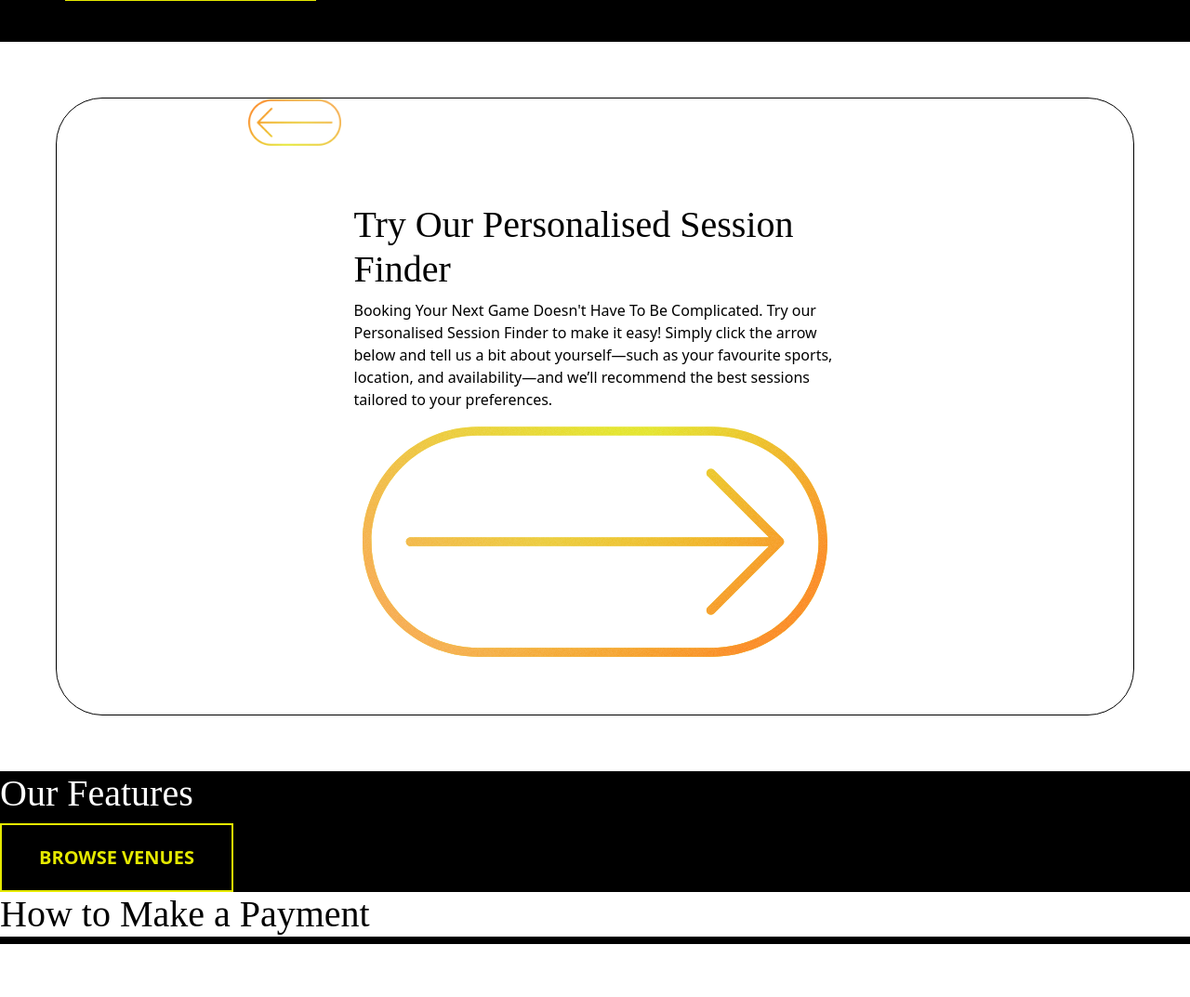
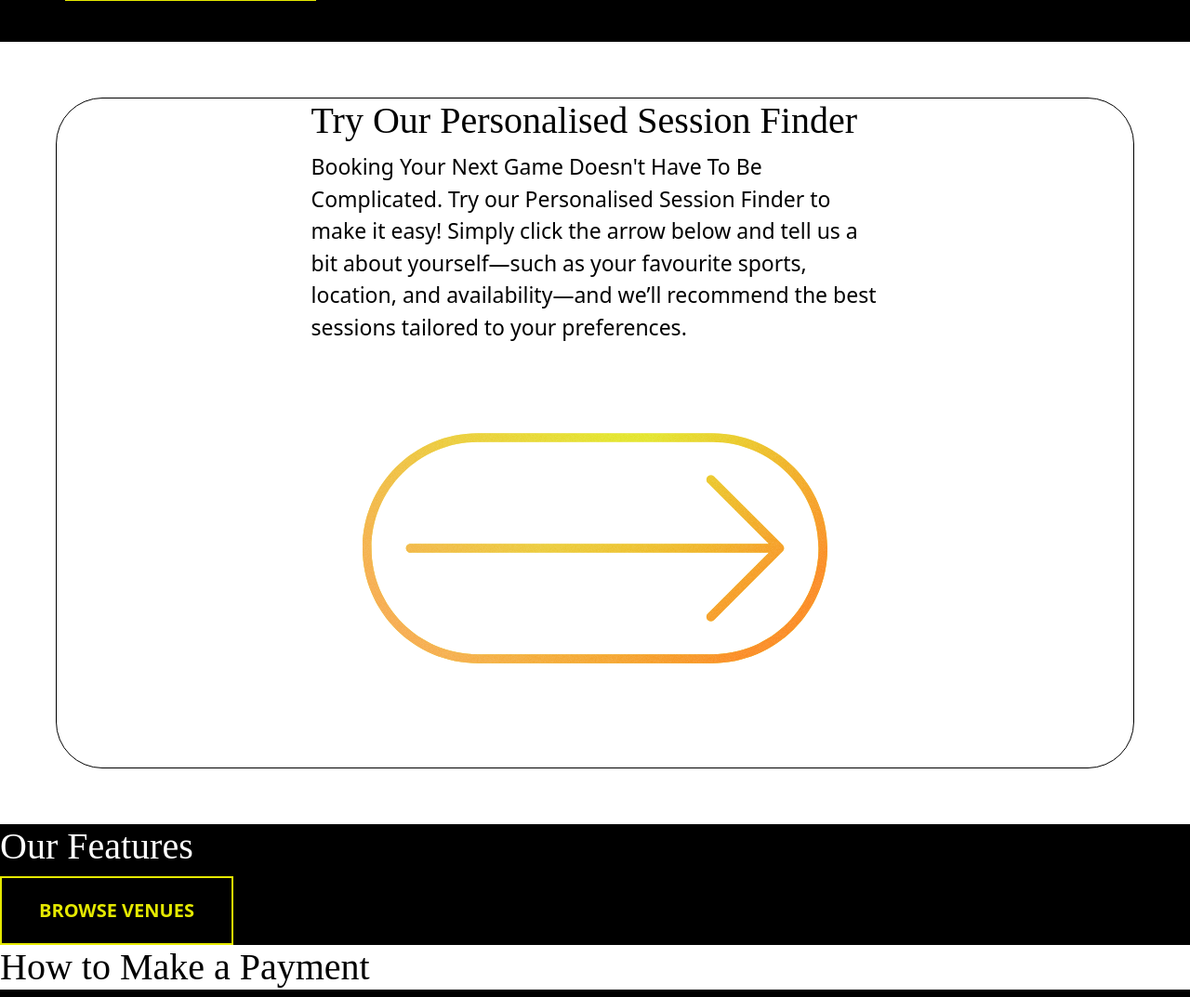
Before and after one commit to jaydenthelwell/arena-landing-page, a Flask app: page / in a window 1280 px wide. Shown: the part 715-1788 px from the top of the page at 93% size. Before the commit the page ends 1731 px from the top, so only its background shows below. Run offline with Flask 3, Linux system fonts and the light colour scheme; some web fonts are replaced.

Commit message:
The previous button arrow is now hidden on the first slide

```diff
--- a/static/css/styles.css
+++ b/static/css/styles.css
@@ -32,7 +32,14 @@ h1 {
 
 #back-btn {
   transform: rotate(180deg);
+  width: 10%;
+  margin: 30px;
+}
 
+#back-btn img {
+  width: 100%; /* Make the image fill the button's width */
+  height: 100%; /* Make the image fill the button's height */
+  object-fit: cover; /* Ensure the image scales to fit the button */
 }
 
 .landing-page-first  {
@@ -61,11 +68,12 @@ h1 {
 
 .quiz {
   justify-items: center;
-  padding: 60px;
+  gap: 40px;
+  padding: 0px 70px 70px 70px;
 }
 
 .quiz-slide {
-  width: 50%;
+  width: 60%;
 }
 
 .back-btn {
@@ -75,6 +83,11 @@ h1 {
 .quiz-border {
   border: 1px solid;
   border-radius: 50px;
+}
+
+p {
+  font-size: 23px;
+  font-weight: 200;
 }
 
 @media only screen and (max-width: 768px) {
--- a/static/javascript/quiz.js
+++ b/static/javascript/quiz.js
@@ -3,6 +3,16 @@ document.addEventListener("DOMContentLoaded", function () {
   const totalSlides = 8;
   const nextBtn = document.getElementById("next-btn");
   const backBtn = document.getElementById("back-btn");
+
+  function updateNavigation() {
+    if ((currentSlide > 0) && (currentSlide != 8)) {
+      backBtn.style.display = "block";
+    } else if (currentSlide == 8) {
+
+    } else {
+      backBtn.style.display = "none";
+    }
+  }
 
   function showNextSlide() {
     //make current slide by invisible
@@ -120,6 +130,7 @@ document.addEventListener("DOMContentLoaded", function () {
 
   // document.getElementById(`quiz-slide-${currentSlide}`).style.display = "block";
   nextBtn.addEventListener("click", function () {
+
     //checks is the current slide is not the first
     if (currentSlide > 0) {
       const currentInputs = document.querySelectorAll(`#quiz-slide-${currentSlide} input, #quiz-slide-${currentSlide} select`);
@@ -148,9 +159,9 @@ document.addEventListener("DOMContentLoaded", function () {
         alert("Please complete all fields or select at least one checkbox.");
       }
     } else {
-
       //  move to next slide if on the first slide (slide 0)
       showNextSlide();
+      updateNavigation()
     }
 
   });
@@ -159,5 +170,6 @@ document.addEventListener("DOMContentLoaded", function () {
     if (currentSlide > 0) {
       showPreviousSlide();
     }
+    updateNavigation()
   });
 });
--- a/templates/index.html
+++ b/templates/index.html
@@ -14,12 +14,12 @@
 
 <div class="quiz-container">
   <div class="quiz-border">
+    <!-- Question Slides -->
     <div class="navigation">
-      <button id="back-btn" style="background: none; border: none;">
+      <button id="back-btn" style="background: none; border: none; display:none;">
         <img class="back-btn nav-btn" src="{{ url_for('static', filename='images/arrow.png') }}" alt="Next">
       </button>
     </div>
-    <!-- Question Slides -->
     <div class="d-grid quiz">
       <div id="quiz-slide-0" class="quiz-slide">
         <h1>Try Our Personalised Session Finder</h1>
@@ -96,6 +96,11 @@
           <img class="next-btn nav-btn"  src="{{ url_for('static', filename='images/arrow.png') }}" alt="Next">
         </button>
       </div>
+      <div class="view-results-button">
+        <button id="view-results" style="background: none; border: none;" class="d-none">
+          <img class="next-btn nav-btn"  src="{{ url_for('static', filename='images/arrow.png') }}" alt="Next">
+        </button>
+      </div>
     </div>
   </div>
 </div>
```
Also changed, not shown: static/images/View Results.png (added).
